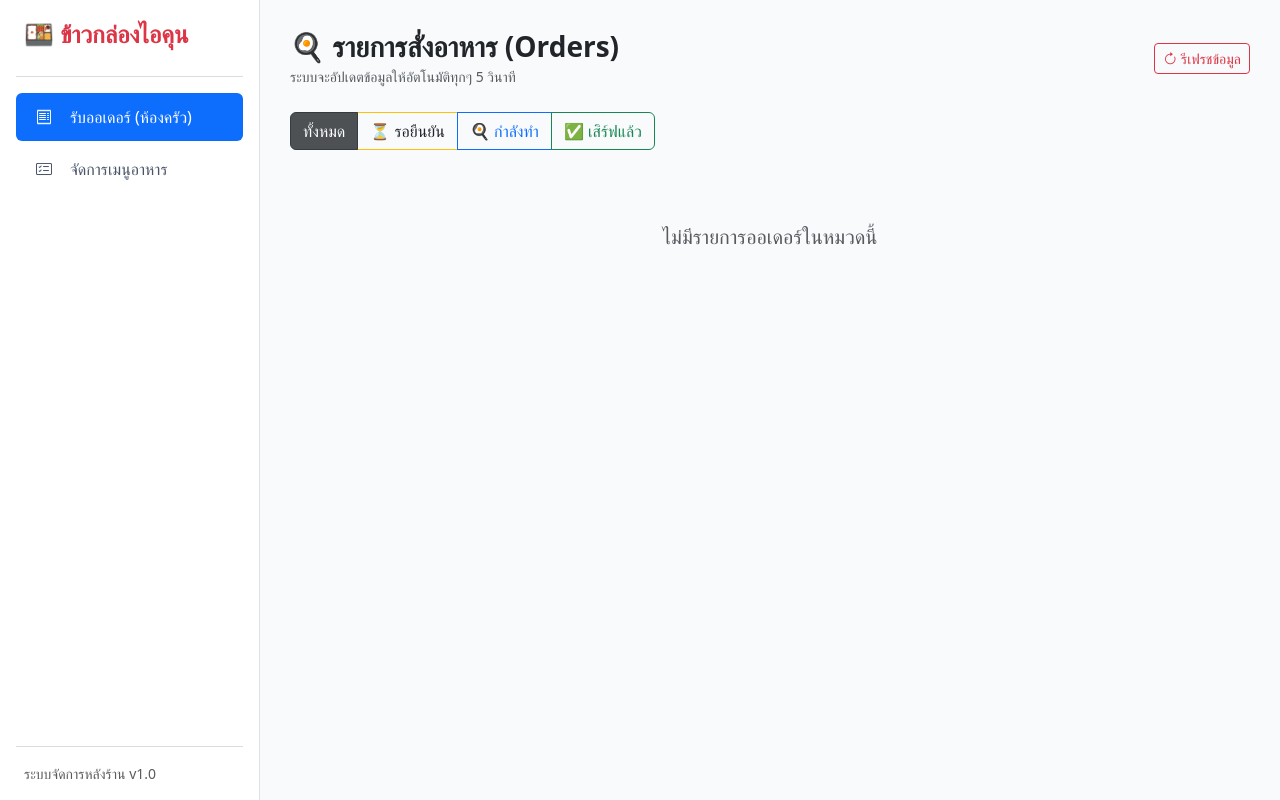
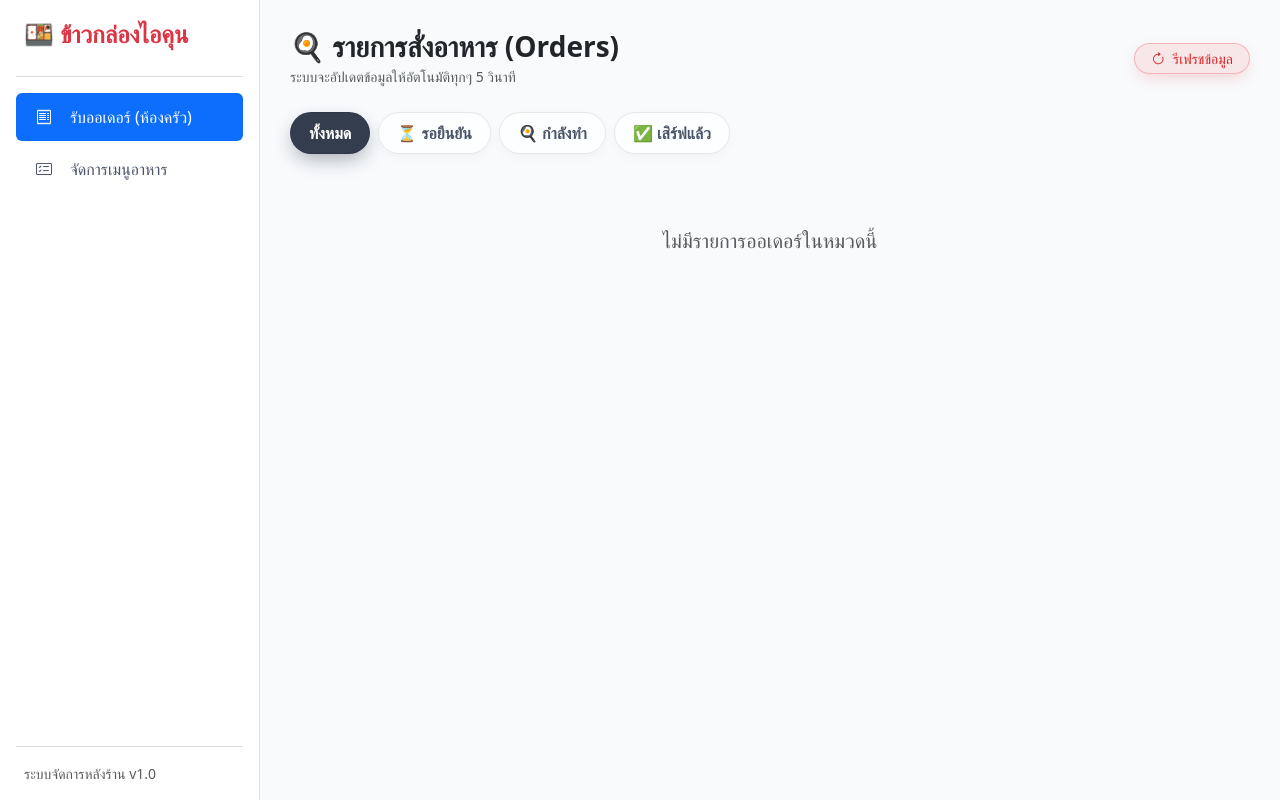
Before and after one commit to winzaza141-max/Ikun, a Flask app: page /admin in a window 1280 px wide. Run offline with Flask 3, Linux system fonts and the light colour scheme; data that the repository does not hold is empty; some libraries are stand-ins or nearby versions.

Commit message:
first commit

```diff
--- a/templates/admin_dashboard.html
+++ b/templates/admin_dashboard.html
@@ -15,7 +15,7 @@
             background-color: #f8f9fa;
         }
 
-        /* Sidebar Standard Desktop */
+        /* Sidebar Responsive */
         .sidebar {
             width: 260px;
             height: 100vh;
@@ -36,7 +36,6 @@
             transition: margin-left 0.3s ease-in-out, width 0.3s ease-in-out;
         }
 
-        /* Overlay สำหรับกดปิด Sidebar ในจอมือถือ */
         .sidebar-overlay {
             display: none;
             position: fixed;
@@ -48,13 +47,12 @@
             z-index: 1030;
         }
 
-        /* Responsive Breakpoint สำหรับมือถือและแท็บเล็ต */
         @media (max-width: 991.98px) {
             .sidebar {
-                transform: translateX(-100%); /* ซ่อน sidebar ไว้ฝั่งซ้าย */
+                transform: translateX(-100%);
             }
             .sidebar.show {
-                transform: translateX(0); /* ดึง sidebar ออกมา */
+                transform: translateX(0);
             }
             .sidebar-overlay.show {
                 display: block;
@@ -64,6 +62,68 @@
                 width: 100%;
                 padding: 15px;
             }
+        }
+
+        /* Custom Glassmorphism UI Style */
+        .btn-glass {
+            background: rgba(255, 255, 255, 0.75) !important;
+            backdrop-filter: blur(10px) saturate(180%);
+            -webkit-backdrop-filter: blur(10px) saturate(180%);
+            border: 1px solid rgba(225, 225, 230, 0.8) !important;
+            border-radius: 50px !important;
+            color: #4a5568 !important;
+            font-weight: 600;
+            padding: 8px 18px;
+            transition: all 0.3s cubic-bezier(0.4, 0, 0.2, 1);
+            box-shadow: 0 4px 12px rgba(0, 0, 0, 0.03);
+        }
+
+        .btn-glass:hover {
+            transform: translateY(-2px);
+            box-shadow: 0 6px 18px rgba(0, 0, 0, 0.08);
+        }
+
+        .btn-glass.active-all {
+            background: rgba(30, 41, 59, 0.9) !important;
+            color: #ffffff !important;
+            border-color: rgba(30, 41, 59, 0.3) !important;
+            box-shadow: 0 8px 20px -4px rgba(30, 41, 59, 0.4) !important;
+        }
+
+        .btn-glass.active-pending {
+            background: rgba(245, 158, 11, 0.18) !important;
+            color: #b45309 !important;
+            border-color: rgba(245, 158, 11, 0.4) !important;
+            box-shadow: 0 8px 20px -4px rgba(245, 158, 11, 0.4) !important;
+        }
+
+        .btn-glass.active-cooking {
+            background: rgba(59, 130, 246, 0.18) !important;
+            color: #1d4ed8 !important;
+            border-color: rgba(59, 130, 246, 0.4) !important;
+            box-shadow: 0 8px 20px -4px rgba(59, 130, 246, 0.4) !important;
+        }
+
+        .btn-glass.active-served {
+            background: rgba(16, 185, 129, 0.18) !important;
+            color: #047857 !important;
+            border-color: rgba(16, 185, 129, 0.4) !important;
+            box-shadow: 0 8px 20px -4px rgba(16, 185, 129, 0.4) !important;
+        }
+
+        .btn-glass-danger {
+            background: rgba(239, 68, 68, 0.1) !important;
+            color: #dc2626 !important;
+            border: 1px solid rgba(239, 68, 68, 0.3) !important;
+            border-radius: 50px !important;
+            box-shadow: 0 6px 16px -4px rgba(239, 68, 68, 0.25);
+            transition: all 0.3s ease;
+            font-weight: 500;
+        }
+
+        .btn-glass-danger:hover {
+            background: rgba(239, 68, 68, 0.2) !important;
+            transform: translateY(-2px);
         }
 
         .order-card { transition: all 0.3s ease; border-left: 6px solid #ccc; }
@@ -97,14 +157,13 @@
 </head>
 <body>
 
-    <!-- Overlay เมื่อเปิด Sidebar บนมือถือ -->
+    <!-- Overlay มือถือ -->
     <div class="sidebar-overlay" id="sidebarOverlay" onclick="toggleSidebar()"></div>
 
     <!-- Sidebar Menu -->
     <div class="sidebar d-flex flex-column p-3" id="sidebarMenu">
         <div class="d-flex align-items-center justify-content-between mb-4 px-2">
             <span class="fs-4 fw-bold text-danger">🍱 ข้าวกล่องไอคุน</span>
-            <!-- ปุ่มปิดบนจอมือถือ -->
             <button class="btn-close d-lg-none" onclick="toggleSidebar()"></button>
         </div>
         <hr class="text-secondary mt-0">
@@ -129,10 +188,10 @@
     <!-- Main Content Area -->
     <div class="main-content">
 
-        <!-- Header Toggle ปุ่มเปิด Sidebar สำหรับหน้าจอมือถือ -->
+        <!-- Header Toggle ปุ่มเปิด Sidebar หน้าจอมือถือ -->
         <div class="d-lg-none mb-3">
-            <button class="btn btn-danger" onclick="toggleSidebar()">
-                <i class="bi bi-list fs-5"></i> เมนู
+            <button class="btn btn-glass" onclick="toggleSidebar()">
+                <i class="bi bi-list fs-5 me-1"></i> เมนู
             </button>
         </div>
 
@@ -143,17 +202,17 @@
                     <h3 class="fw-bold mb-0">🍳 รายการสั่งอาหาร (Orders)</h3>
                     <small class="text-muted">ระบบจะอัปเดตข้อมูลให้อัตโนมัติทุกๆ 5 วินาที</small>
                 </div>
-                <button class="btn btn-outline-danger btn-sm" onclick="fetchOrders(true)">
-                    <i class="bi bi-arrow-clockwise"></i> รีเฟรชข้อมูล
+                <button class="btn btn-glass-danger btn-sm px-3" onclick="fetchOrders(true)">
+                    <i class="bi bi-arrow-clockwise me-1"></i> รีเฟรชข้อมูล
                 </button>
             </div>
 
-            <!-- Filter Status -->
-            <div class="btn-group mb-4 flex-wrap" id="orderFilterGroup" role="group">
-                <button type="button" class="btn btn-dark active" onclick="filterOrders('all', this)">ทั้งหมด</button>
-                <button type="button" class="btn btn-outline-warning text-dark" onclick="filterOrders('pending', this)">⏳ รอยืนยัน</button>
-                <button type="button" class="btn btn-outline-primary" onclick="filterOrders('cooking', this)">🍳 กำลังทำ</button>
-                <button type="button" class="btn btn-outline-success" onclick="filterOrders('served', this)">✅ เสิร์ฟแล้ว</button>
+            <!-- Filter Status แบบ Glassmorphism -->
+            <div class="d-flex gap-2 mb-4 flex-wrap" id="orderFilterGroup">
+                <button type="button" class="btn btn-glass active-all" onclick="filterOrders('all', this)">ทั้งหมด</button>
+                <button type="button" class="btn btn-glass" onclick="filterOrders('pending', this)">⏳ รอยืนยัน</button>
+                <button type="button" class="btn btn-glass" onclick="filterOrders('cooking', this)">🍳 กำลังทำ</button>
+                <button type="button" class="btn btn-glass" onclick="filterOrders('served', this)">✅ เสิร์ฟแล้ว</button>
             </div>
 
             <!-- Cards Container -->
@@ -167,7 +226,7 @@
                     <h3 class="fw-bold mb-0">🍱 จัดการเมนูอาหาร</h3>
                     <small class="text-muted">เพิ่ม แก้ไข หรือเปิด/ปิดการขายเมนูอาหาร</small>
                 </div>
-                <button class="btn btn-danger" onclick="openAddMenuModal()">
+                <button class="btn btn-danger rounded-pill px-3" onclick="openAddMenuModal()">
                     <i class="bi bi-plus-lg me-1"></i> เพิ่มเมนูใหม่
                 </button>
             </div>
@@ -242,7 +301,6 @@
 
     <script src="https://cdn.jsdelivr.net/npm/bootstrap@5.3.0/dist/js/bootstrap.bundle.min.js"></script>
     <script>
-        // ฟังก์ชันเปิด/ปิด Sidebar บนมือถือ
         function toggleSidebar() {
             document.getElementById('sidebarMenu').classList.toggle('show');
             document.getElementById('sidebarOverlay').classList.toggle('show');
@@ -253,7 +311,7 @@
             document.getElementById(`tab-${tabName}`).classList.add('active');
 
             if (window.innerWidth < 992) {
-                toggleSidebar(); // ปิด Sidebar อัตโนมัติเมื่อกดเลือกเมนูบนมือถือ
+                toggleSidebar();
             }
 
             if (tabName === 'orders') {
@@ -307,15 +365,12 @@
             currentOrderFilter = status;
             if (btnElement) {
                 const buttons = document.querySelectorAll('#orderFilterGroup .btn');
-                buttons[0].className = 'btn btn-outline-dark';
-                buttons[1].className = 'btn btn-outline-warning text-dark';
-                buttons[2].className = 'btn btn-outline-primary';
-                buttons[3].className = 'btn btn-outline-success';
+                buttons.forEach(btn => btn.className = 'btn btn-glass');
 
-                if (status === 'all') btnElement.className = 'btn btn-dark active';
-                else if (status === 'pending') btnElement.className = 'btn btn-warning active fw-bold';
-                else if (status === 'cooking') btnElement.className = 'btn btn-primary active fw-bold';
-                else if (status === 'served') btnElement.className = 'btn btn-success active fw-bold';
+                if (status === 'all') btnElement.className = 'btn btn-glass active-all';
+                else if (status === 'pending') btnElement.className = 'btn btn-glass active-pending';
+                else if (status === 'cooking') btnElement.className = 'btn btn-glass active-cooking';
+                else if (status === 'served') btnElement.className = 'btn btn-glass active-served';
             }
             renderOrders();
         }
@@ -378,9 +433,9 @@
                                     <span>ราคารวม:</span>
                                     <span class="text-danger">${Number(order.total_price).toFixed(2)} ฿</span>
                                 </div>
-                                <div class="d-grid gap-1">
+                                <div class="d-grid gap-2">
                                     ${order.status === 'pending' ? `
-                                        <button class="btn btn-primary fw-bold" onclick="updateOrderStatus('${order.id}', 'cooking', this)">
+                                        <button class="btn btn-primary fw-bold py-2" onclick="updateOrderStatus('${order.id}', 'cooking', this)">
                                             🍳 เริ่มทำอาหาร
                                         </button>
                                         <button class="btn btn-outline-danger btn-sm" onclick="updateOrderStatus('${order.id}', 'cancelled', this)">
@@ -388,7 +443,7 @@
                                         </button>
                                     ` : ''}
                                     ${order.status === 'cooking' ? `
-                                        <button class="btn btn-success fw-bold" onclick="updateOrderStatus('${order.id}', 'served', this)">
+                                        <button class="btn btn-success fw-bold py-2" onclick="updateOrderStatus('${order.id}', 'served', this)">
                                             ✅ ทำเสร็จ/พร้อมเสิร์ฟ
                                         </button>
                                     ` : ''}
@@ -400,7 +455,6 @@
             }).join('');
         }
 
-        // ฟังก์ชันอัปเดตสถานะออเดอร์พร้อม Spinner Loading แสดงที่ปุ่ม
         async function updateOrderStatus(id, status, btnElement) {
             let originalContent = '';
 
```
Also changed, not shown: README.MD (added).
